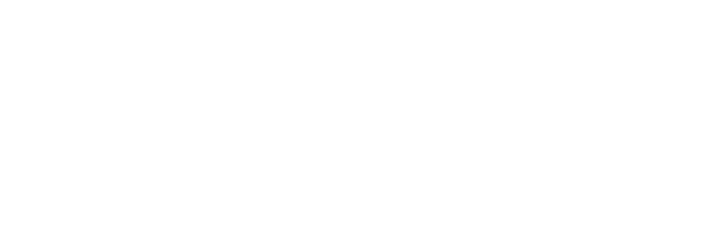
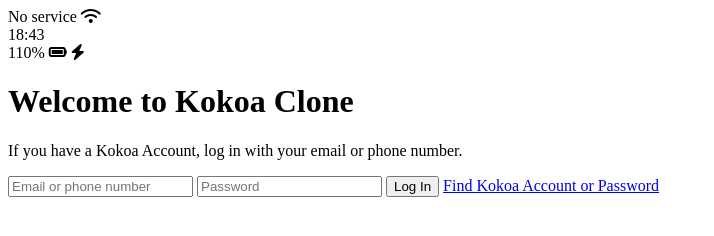
Before and after one commit to Ujaa/koka_clone_2021, a plain HTML site: page index.html in a window 1280 px wide. Shown: the whole page, without its empty margins (0-714 px from the left). Drawn offline with Linux system fonts and the light colour scheme.

Commit message:
Update index.html
아이콘, 로그인 폼, 헤더 추가

```diff
--- a/index.html
+++ b/index.html
@@ -4,13 +4,41 @@
     <meta charset="UTF-8" />
     <meta http-equiv="X-UA-Compatible" content="IE=edge" />
     <meta name="viewport" content="width=device-width, initial-scale=1.0" />
-    <title>Welcome to Kokoa Talk</title>
+    <title>Welcome to Kokoa Clone</title>
   </head>
   <body>
     <div id="status-bar">
-      <div class="status-bar__column"></div>
-      <div class="status-bar__column"></div>
-      <div class="status-bar__column"></div>
+      <div class="status-bar__column">
+        <span>No service</span>
+        <i class="fas fa-wifi"></i>
+      </div>
+      <div class="status-bar__column">
+        <span>18:43</span>
+      </div>
+      <div class="status-bar__column">
+        <span>110%</span>
+        <i class="fas fa-battery-full"></i>
+        <i class="fas fa-bolt"></i>
+      </div>
     </div>
+
+    <header class="welcome-header">
+      <h1 class="welcome-header__title">Welcome to Kokoa Clone</h1>
+      <p class="welcome-header__text">
+        If you have a Kokoa Account, log in with your email or phone number.
+      </p>
+    </header>
+
+    <form id="login-form">
+      <input type="text" placeholder="Email or phone number" />
+      <input type="password" placeholder="Password" />
+      <input type="submit" value="Log In" />
+      <a href="#">Find Kokoa Account or Password</a>
+    </form>
+
+    <script
+      src="https://kit.fontawesome.com/e924137b75.js"
+      crossorigin="anonymous"
+    ></script>
   </body>
 </html>
```
